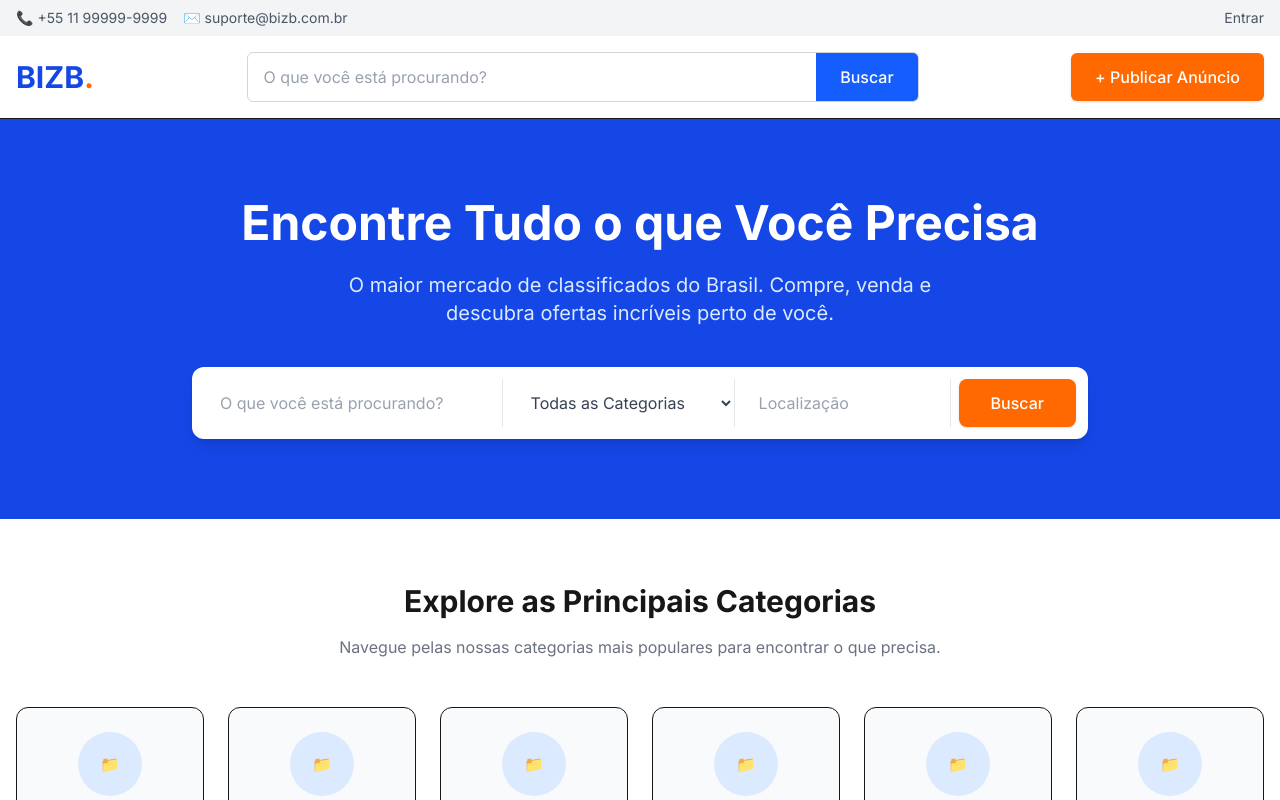
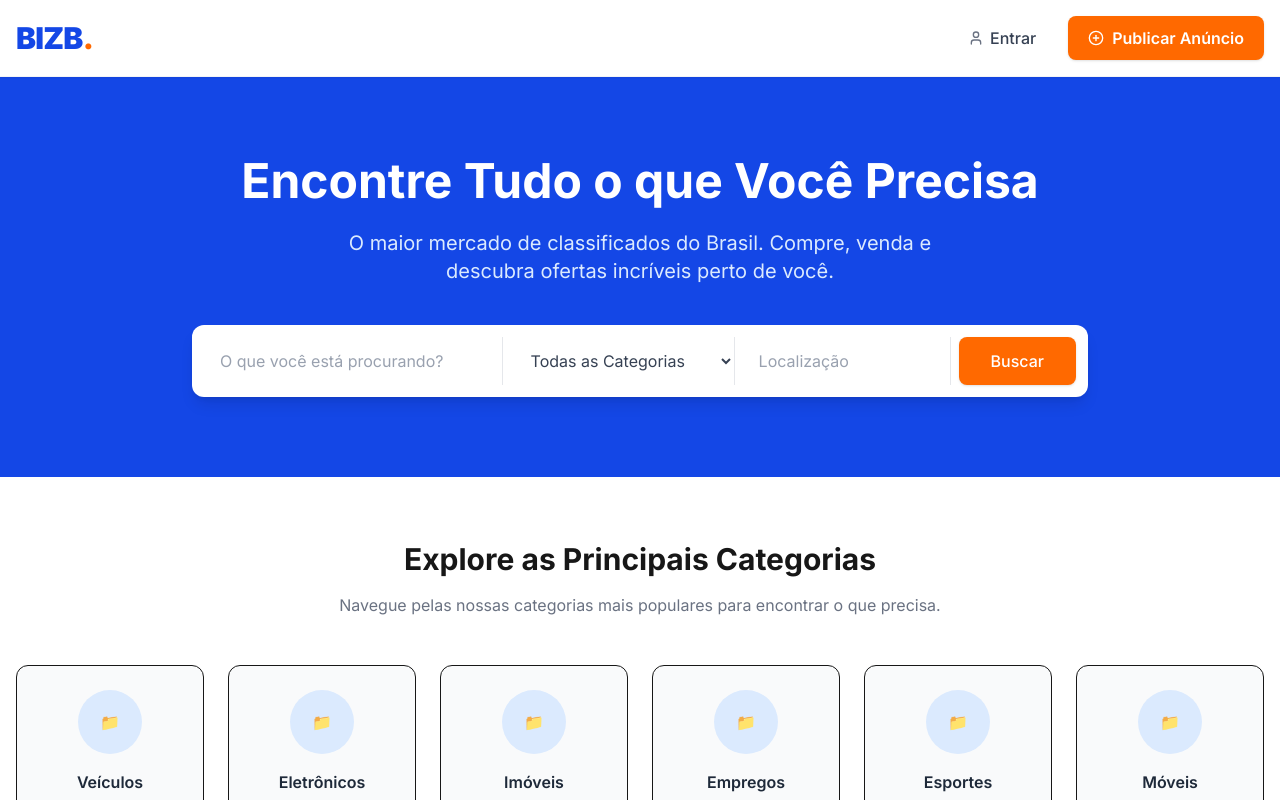
Before and after one commit to gibaoliver/Bizb2, a Next.js app: page / in a window 1280 px wide. Shown: the top 800 px of the page. Built offline with nearby package versions, Linux system fonts and the light colour scheme.

Commit message:
style: simplificar header mantendo apenas logo bizb, entrar e publicar anuncio

```diff
--- a/src/components/Header.tsx
+++ b/src/components/Header.tsx
@@ -1,56 +1,32 @@
 import Link from 'next/link';
+import { User, PlusCircle } from 'lucide-react';
 
 export default function Header() {
   return (
-    <header className="bg-white shadow-sm border-b">
-      {/* Top Bar */}
-      <div className="bg-gray-100 py-2 text-sm text-gray-600 hidden md:block">
-        <div className="container mx-auto px-4 flex justify-between items-center">
-          <div className="flex gap-4">
-            <span>📞 +55 11 99999-9999</span>
-            <span>✉️ suporte@bizb.com.br</span>
-          </div>
-          <div className="flex gap-4">
-            <Link href="/login" className="hover:text-blue-600">Entrar</Link>
-          </div>
-        </div>
-      </div>
-
-      {/* Main Header */}
-      <div className="container mx-auto px-4 py-4 flex flex-wrap justify-between items-center gap-4">
+    <header className="bg-white sticky top-0 z-50 shadow-xs border-b border-gray-100">
+      <div className="container mx-auto px-4 py-3 md:py-4 flex justify-between items-center">
         {/* Logo */}
-        <Link href="/" className="text-3xl font-bold text-blue-700">
+        <Link href="/" className="text-2xl md:text-3xl font-black tracking-tight text-blue-700 hover:opacity-90 transition-opacity">
           BIZB<span className="text-orange-500">.</span>
         </Link>
 
-        {/* Search Bar */}
-        <form action="/anuncios" method="GET" className="flex-grow max-w-2xl hidden lg:flex items-center border border-gray-300 rounded-md overflow-hidden bg-white focus-within:border-blue-500">
-          <input
-            type="text"
-            name="q"
-            placeholder="O que você está procurando?"
-            className="flex-grow px-4 py-3 outline-none text-gray-700 placeholder-gray-400"
-          />
-          <button type="submit" className="bg-blue-600 hover:bg-blue-700 text-white px-6 py-3 transition-colors font-medium">
-            Buscar
-          </button>
-        </form>
+        {/* Actions: Entrar + Publicar Anúncio */}
+        <div className="flex items-center gap-2 sm:gap-4">
+          <Link
+            href="/login"
+            className="text-gray-700 hover:text-blue-600 font-medium px-3 sm:px-4 py-2 rounded-lg hover:bg-gray-50 transition-colors text-sm sm:text-base flex items-center gap-1.5"
+          >
+            <User className="w-4 h-4 text-gray-500" />
+            <span>Entrar</span>
+          </Link>
 
-        {/* Action Button */}
-        <Link
-          href="/como-anunciar"
-          className="bg-orange-500 hover:bg-orange-600 text-white font-medium px-6 py-3 rounded-md transition-colors shadow-sm flex items-center justify-center gap-2"
-        >
-          + Publicar Anúncio
-        </Link>
-      </div>
-
-      {/* Mobile Navigation */}
-      <div className="border-t lg:hidden">
-        <div className="container mx-auto px-4 flex justify-between py-3 overflow-x-auto gap-4">
-            <Link href="/categoria/veiculos" className="text-gray-700 whitespace-nowrap hover:text-blue-600">Veículos</Link>
-            <Link href="/categoria/eletronicos" className="text-gray-700 whitespace-nowrap hover:text-blue-600">Eletrônicos</Link>
-            <Link href="/categoria/imoveis" className="text-gray-700 whitespace-nowrap hover:text-blue-600">Imóveis</Link>
+          <Link
+            href="/como-anunciar"
+            className="bg-orange-500 hover:bg-orange-600 text-white font-semibold px-4 sm:px-5 py-2.5 rounded-lg shadow-sm hover:shadow transition-all text-sm sm:text-base flex items-center gap-2"
+          >
+            <PlusCircle className="w-4 h-4" />
+            <span>Publicar Anúncio</span>
+          </Link>
         </div>
       </div>
     </header>
```
